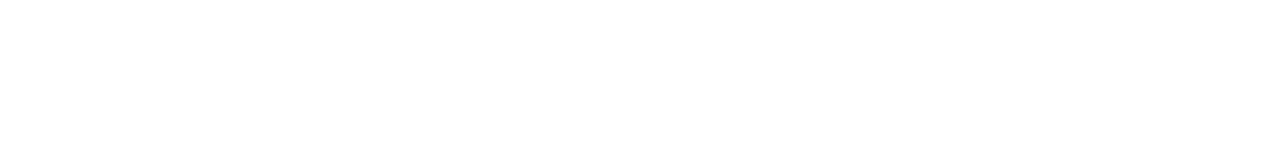
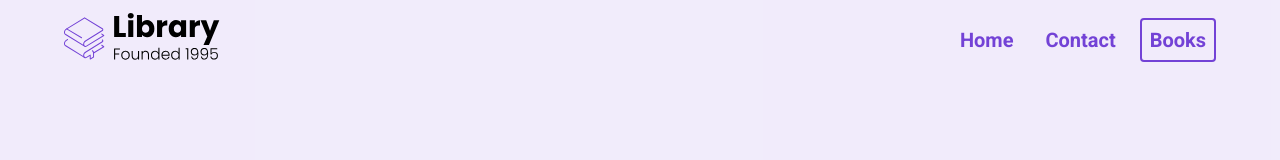
Before and after one commit to Ishaq-H/Library, a plain HTML site: page index.html in a window 1280 px wide. Drawn offline with Linux system fonts and the light colour scheme.

Commit message:
navigation bar

```diff
--- a/index.html
+++ b/index.html
@@ -4,9 +4,24 @@
     <meta charset="UTF-8">
     <meta http-equiv="X-UA-Compatible" content="IE=edge">
     <meta name="viewport" content="width=device-width, initial-scale=1.0">
-    <title>E-Commerce</title>
+    <title>Library</title>
+    <link rel="stylesheet" href="style.css">
 </head>
 <body>
+    <section id="landing">
+        <nav>
+            <div class="nav__container">
+            <img class="logo" src="./assets/Library.svg" alt="">
+            <ul class="nav__links">
+                <li><a class="nav__link" href="#">Home</a></li>
+                <li><a class="nav__link" href="#">Contact</a></li>
+                <li><a class="nav__link nav__link--primary" href="#">Books</a></li>
+            </ul>
+            </div>
+        </nav>
+        <header>
 
+        </header>
+    </section>
 </body>
 </html>
--- /dev/null
+++ b/style.css
@@ -0,0 +1,67 @@
+@import url('https://fonts.googleapis.com/css2?family=Roboto:wght@400;500;700&display=swap');
+
+* {
+    padding: 0;
+    margin: 0;
+    box-sizing: border-box;
+    font-family: 'Roboto', sans-serif;
+}
+
+nav {
+    height: 80px;
+    display: flex;
+}
+
+.nav__container {
+    display: flex;
+    width: 100%;
+    max-width: 1200px;
+    justify-content: space-between;
+    margin: 0 auto;
+    align-items: center;
+    padding: 0 24px;
+}
+
+.logo {
+    width: 160px;
+}
+
+ul {
+    display: flex;
+}
+
+li {
+    list-style-type: none;
+}
+
+.nav__link {
+   text-decoration: none;
+   margin-left: 16px;
+   font-size: 20px;
+   color: #7342d6;
+   font-weight: 700;
+   padding: 8px;
+}
+
+.nav__link:hover {
+   text-decoration: underline;
+}
+
+.nav__link--primary {
+    border: 2px solid #7342d6;
+    border-radius: 4px;
+}
+
+.nav__link--primary:hover {
+    text-decoration: none;
+}
+/* Make sure this block of code is after '.       nav__link:hover, otherwise it will not work */
+
+#landing {
+    background-color: rgba(115, 66, 214, 0.1)
+}
+/* Use # for ID's in CSS and . for CLASS */
+
+header {
+    height: calc(100vh - 80px);
+}
```
Also changed, not shown: assets/Library.svg (added), assets/Undraw_Books.svg (added), assets/atomic habits.jpg (added), assets/book-1.jpeg (added), assets/book-2.jpeg (added), assets/book-3.jpeg (added), assets/book-4.jpeg (added), assets/book-5.jpeg (added), assets/book-6.jpeg (added), assets/book-7.jpg (added), assets/book-8.jpeg (added), assets/crack the coding interview.png (added), assets/david goggins.jpeg (added), assets/deep work.jpeg (added), 1 more files.
